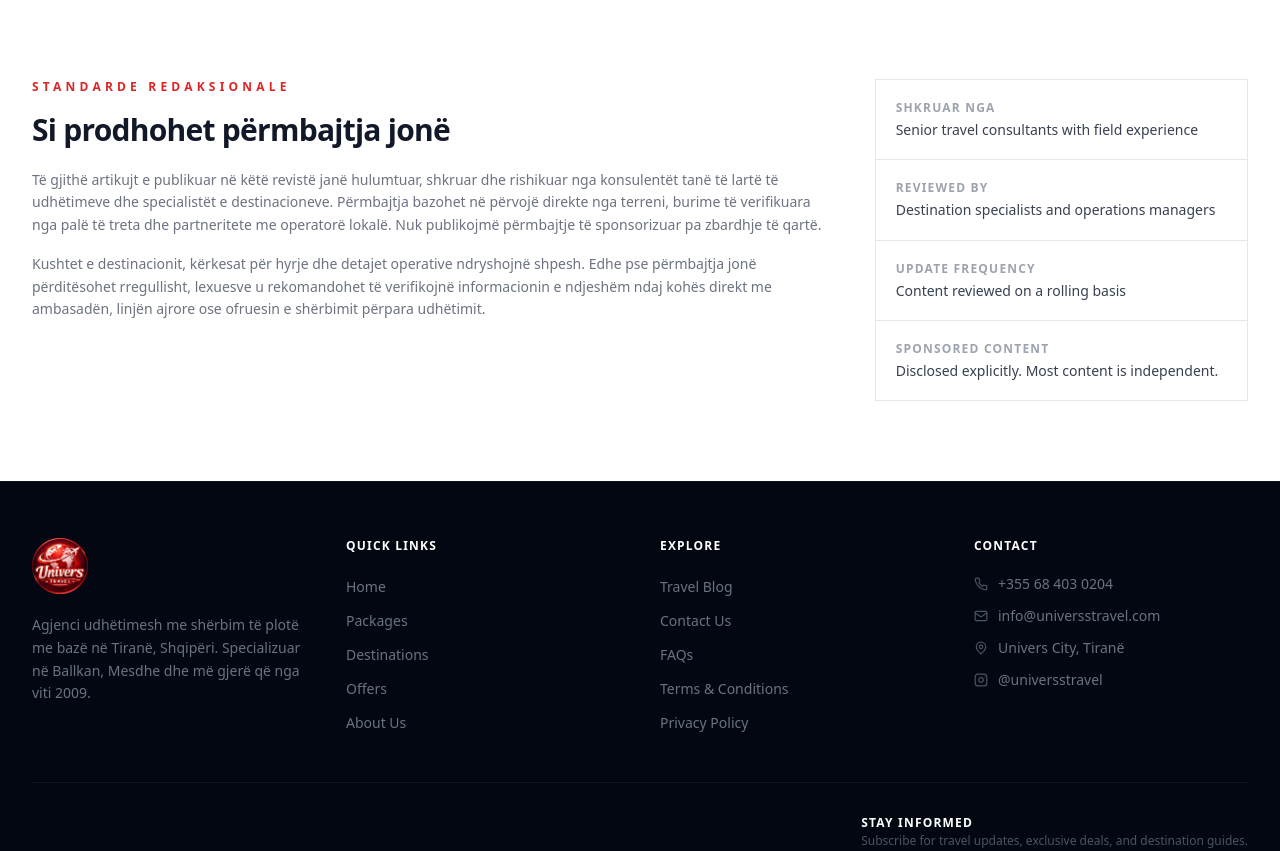
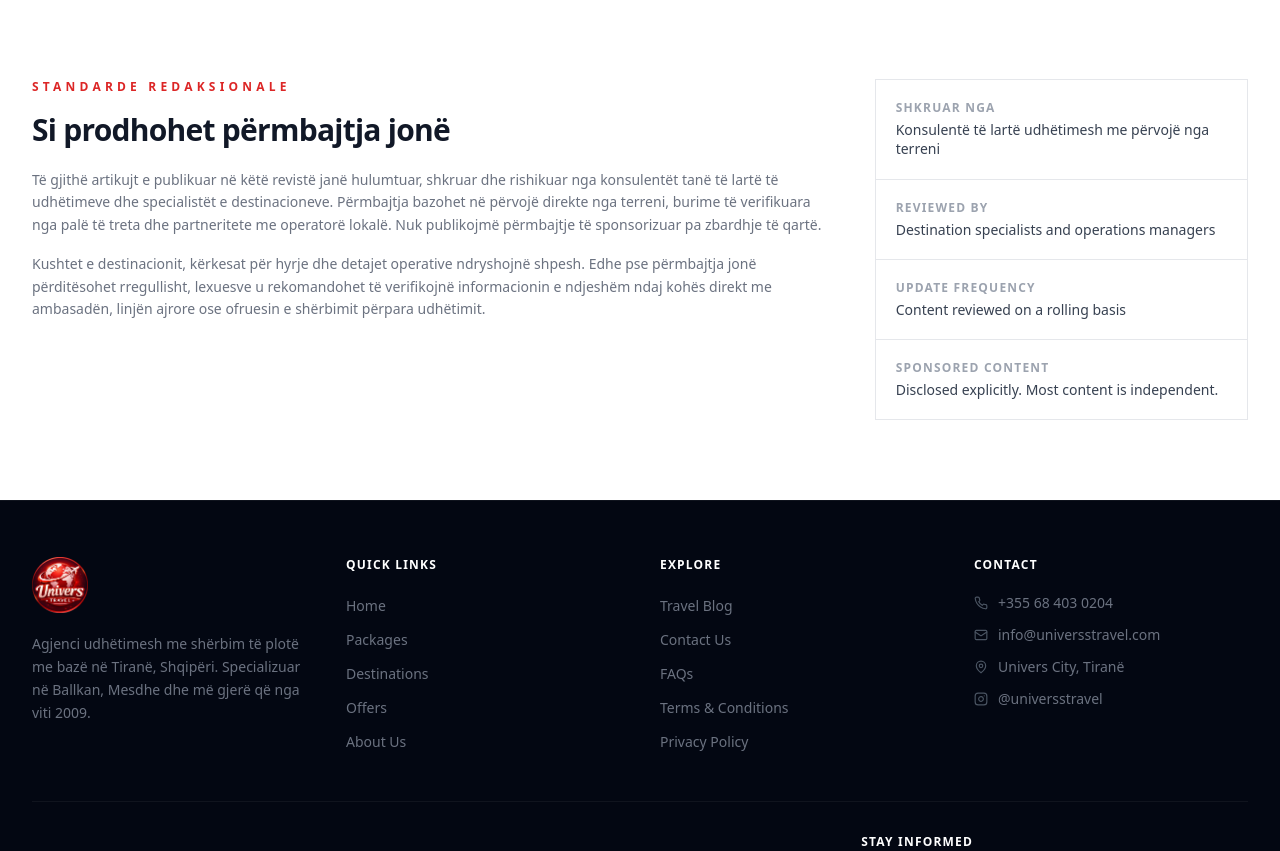
Before and after one commit to bla-mamba/univers-agency-finished, a React (Vite) app: page /blog in a window 1280 px wide. Shown: the part 1000-1851 px from the top of the page. Built offline with nearby package versions, Linux system fonts and the light colour scheme; no server answers; the database is empty.

Commit message:
Updated BlogPage.tsx

```diff
--- a/src/pages/BlogPage.tsx
+++ b/src/pages/BlogPage.tsx
@@ -273,7 +273,7 @@ Kushtet e destinacionit, kërkesat për hyrje dhe detajet operative ndryshojnë
 
  <div className="border border-gray-200">
  {[
- { label:'Shkruar nga', value:'Senior travel consultants with field experience'},
+ { label:'Shkruar nga', value:'Konsulentë të lartë udhëtimesh me përvojë nga terreni'},
  { label:'Reviewed by', value:'Destination specialists and operations managers'},
  { label:'Update frequency', value:'Content reviewed on a rolling basis'},
  { label:'Sponsored content', value:'Disclosed explicitly. Most content is independent.'},
```
